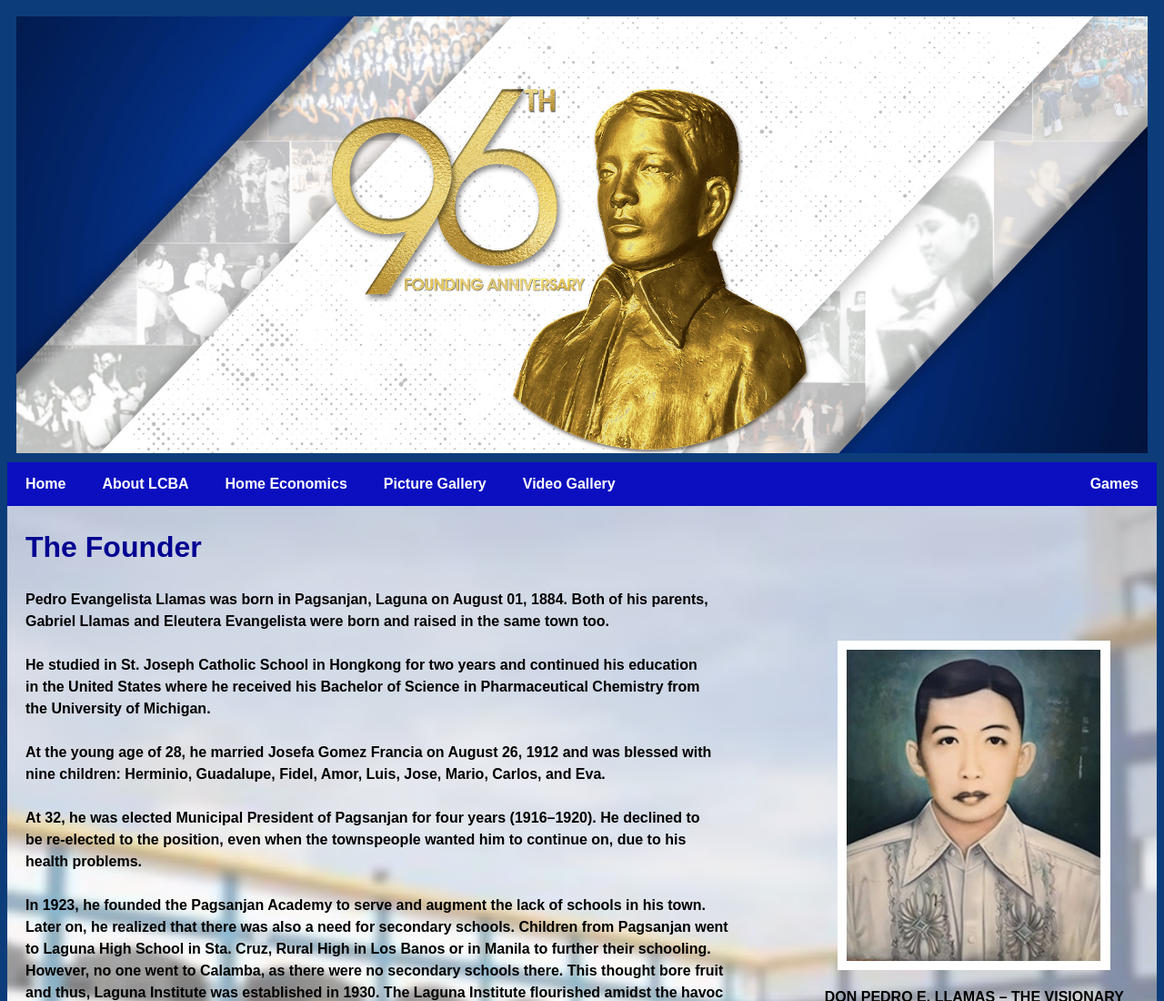
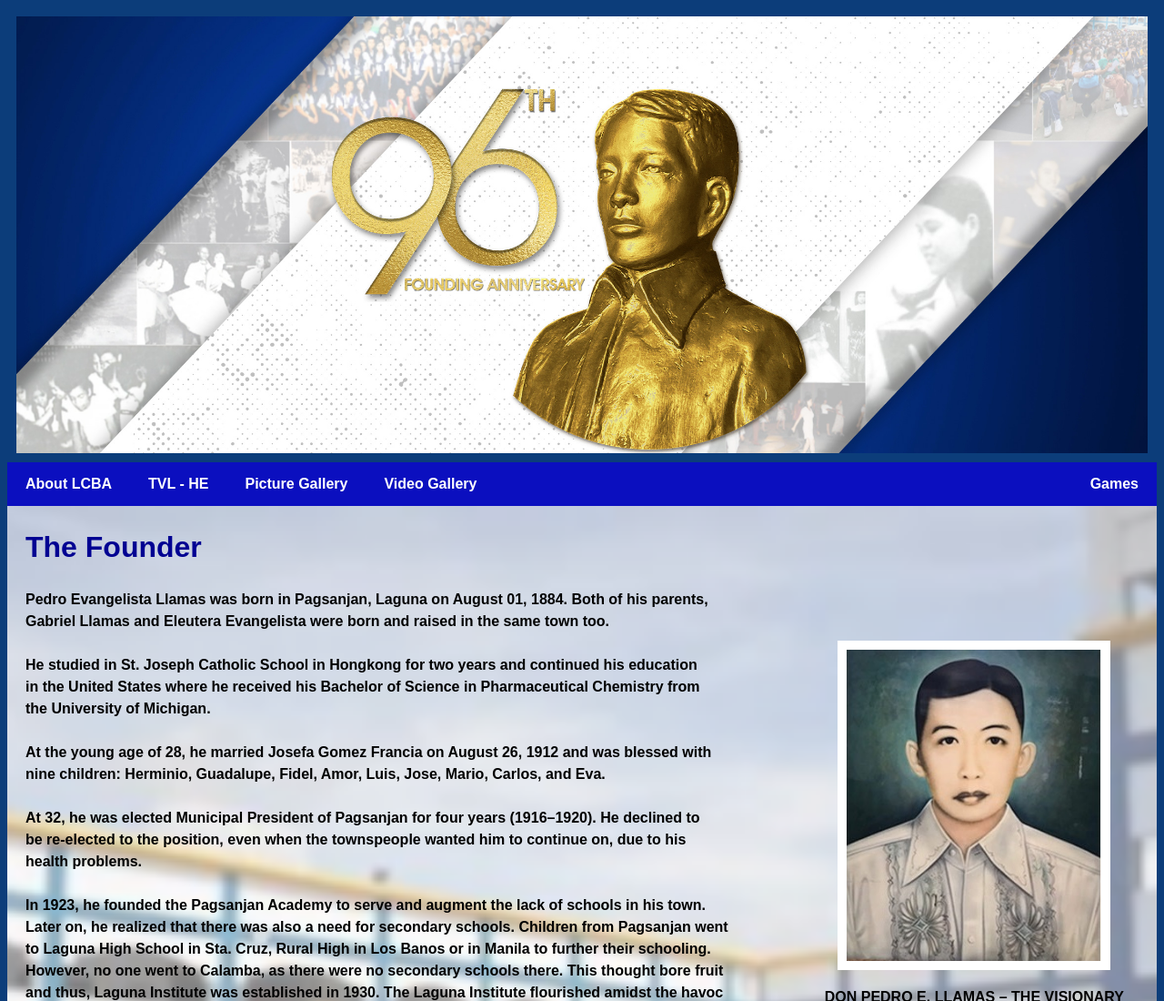
Before and after one commit to hak0be/HomeEconoTVL, a plain HTML site: page Founder.html in a window 1280 px wide. Shown: the top 1100 px of the page at 91% size. Drawn offline with Linux system fonts and the light colour scheme.

Commit message:
Update navigation links in Founder.html

```diff
--- a/Founder.html
+++ b/Founder.html
@@ -170,7 +170,6 @@ function showSlides() {
 <div class="topnav">
   <nav>
     <ul class="navbar">
-      <li><a href="index.html">Home</a></li>
       <li class="dropdown">
         <a href="#">About LCBA</a>
         <ul class="dropdown-menu">
@@ -180,7 +179,7 @@ function showSlides() {
           <li><a href="QOs.html">Quality Objectives</a></li>
         </ul>
       </li>
-      <li><a href="AboutHE.html">Home Economics</a></li>
+      <li><a href="AboutHE.html">TVL - HE</a></li>
       <li><a href="PhotoGallery.html">Picture Gallery</a></li>
       <li><a href="VideoGallery.html">Video Gallery</a></li>
         <li style="margin-left:auto;">
```
